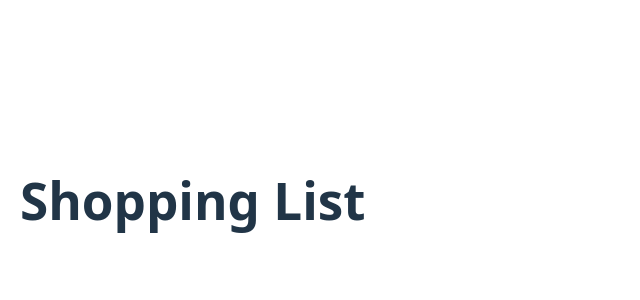
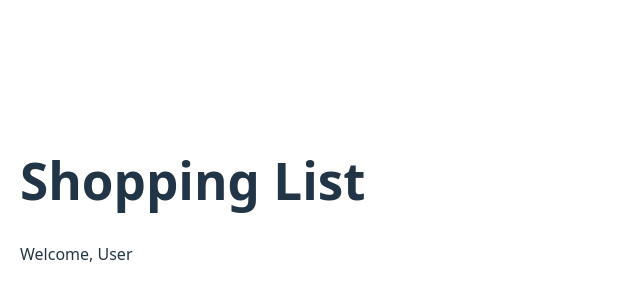
Before and after one commit to SaharHazan14/Shopping-List-Web-Application, a React (Vite) app: page /dashboard in a window 1280 px wide. Shown: the part 200-500 px from the top of the page, without its empty margins (0-640 px from the left). Built offline with nearby package versions, Linux system fonts and the light colour scheme; no server answers; sample sign-in values are in the browser's storage.

Commit message:
Add user greeting

```diff
--- /dev/null
+++ b/src/api/user.ts
@@ -0,0 +1,7 @@
+import { api } from "./client";
+import type { CurrentUser } from "../types/user";
+
+export async function getCurrentUser(): Promise<CurrentUser> {
+  const response = await api.get<CurrentUser>("/user/me");
+  return response.data;
+}
--- a/src/pages/Dashboard.tsx
+++ b/src/pages/Dashboard.tsx
@@ -1,7 +1,36 @@
+import { useEffect, useMemo, useState } from "react";
+import { getCurrentUser } from "../api/user";
+import type { CurrentUser } from "../types/user";
+
 export default function Dashboard() {
-	return (
-		<div style={{ padding: "20px" }}>
-			<h1>Shopping List</h1>
-		</div>
-	);
+  const [currentUser, setCurrentUser] = useState<CurrentUser | null>(null);
+  const [userLoading, setUserLoading] = useState(true);
+
+  useEffect(() => {
+    async function fetchCurrentUser() {
+      try {
+        const user = await getCurrentUser();
+        setCurrentUser(user);
+      } catch (error) {
+        console.error("Failed to fetch current user:", error);
+      } finally {
+        setUserLoading(false);
+      }
+    }
+
+    fetchCurrentUser();
+  }, []);
+
+  const username = useMemo(() => {
+    if (!currentUser?.email) return "User";
+    const [namePart] = currentUser.email.split("@");
+    return namePart || currentUser.email;
+  }, [currentUser]);
+
+  return (
+    <div style={{ padding: "20px" }}>
+      <h1>Shopping List</h1>
+      <p>{userLoading ? "Loading user..." : `Welcome, ${username}`}</p>
+    </div>
+  );
 }
--- /dev/null
+++ b/src/types/user.ts
@@ -0,0 +1,5 @@
+export interface CurrentUser {
+  id: number;
+  cognitoSub: string;
+  email: string;
+}
```
